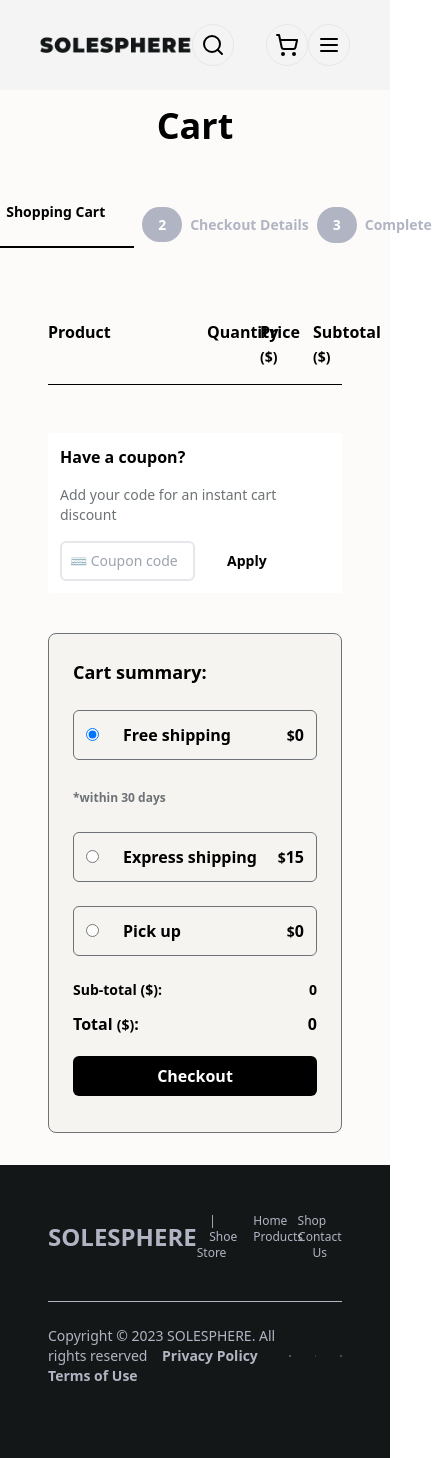
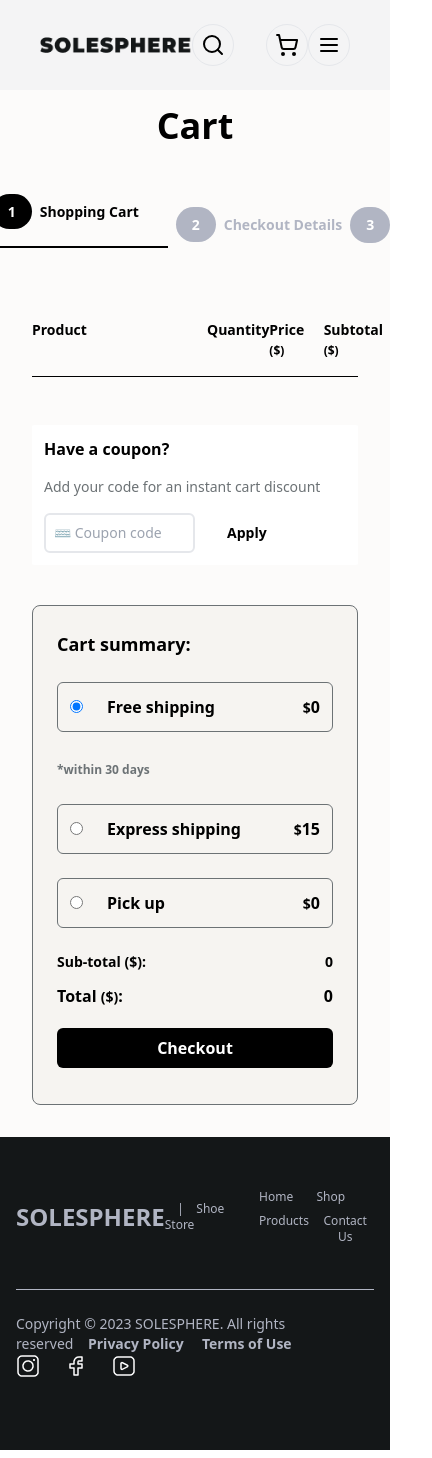
Before and after one commit to Pamode-Ukwe/footwear-shop, a React (Vite) app: page /cart in a window 390 px wide. Shown: the whole page, 432 px wide, since content can reach past the window. Built offline with nearby package versions, Linux system fonts and the light colour scheme.

Commit message:
Final touches

```diff
--- a/src/components/Footer.tsx
+++ b/src/components/Footer.tsx
@@ -6,10 +6,10 @@ import { useMovement } from '../store'
 
 const Footer = () => {
   const autoScroll = useMovement((state) => state.autoScroll)
-  const hoverStyle = 'hover:text-discount-offer hover:font-semibold'
+  const hoverStyle = 'hover:text-discount-offer hover:font-semibold py-1'
   return (
     <section id='footer' className="bg-main-black text-main-grey">
-        <div className="p-12">
+        <div className="sm:p-12 py-12 px-4">
             <div>
               <div className="flex sm:justify-between sm:gap-0 gap-4 items-center">
                 <p className="flex text-xs font-extralight items-center"><a href='/' className="text-2xl font-bold">SOLESPHERE
@@ -23,7 +23,7 @@ const Footer = () => {
               </div>
             </div>
             <p className='w-full border-b-[0.1rem] mt-10 border-main-grey'></p>
-            <div className="flex justify-between items-center py-6">
+            <div className="sm:flex grid justify-between items-center py-6">
               <p className="text-sm font-semibold"><span className="text-sm font-thin">Copyright © 2023 SOLESPHERE. All rights reserved&nbsp;&nbsp;&nbsp;&nbsp;
                 </span>Privacy Policy&nbsp;&nbsp;&nbsp;&nbsp; Terms of Use</p>
               <ul className="flex gap-6 items-center">
--- a/src/components/body/Home.tsx
+++ b/src/components/body/Home.tsx
@@ -5,7 +5,7 @@ import pattern from '../body/bodyAssets/hero_bg_pattern.png'
 import { Link } from 'react-router-dom'
 // Amount sets how far you scroll before seeing the effects
 const Home = () => {
-  const sideBarStyle = 'hover:text-hero-bg hover:font-semibold mb-8'
+  const sideBarStyle = 'hover:text-hero-bg hover:font-semibold mb-8 px-2'
   const sideBar = useGeneralStore((state) => state.sideBar)
   const autoScroll = useMovement((state) => state.autoScroll)
   return (
--- a/src/components/cart/CartContent.tsx
+++ b/src/components/cart/CartContent.tsx
@@ -41,7 +41,7 @@ const CartContent = () => {
         <div>
           <p className={`${page === 'thirdPage' ? "font-semibold text-sucess-green flex sm:text-md text-sm items-center" : "font-semibold text-main-grey flex sm:text-md text-sm items-center"}`}>
             <span className={`${page === 'thirdPage' ? "bg-sucess-green text-white py-2 px-4 rounded-full mr-2" : "bg-main-grey text-white py-2 px-4 rounded-full mr-2"}`}>3</span>
-            <span className="flex gap-2"><span className="hidden md:flex">Order </span> Complete</span></p>
+            <span><span className="hidden md:flex">Order Complete</span></span></p>
         </div>
       </div>
       {page === 'firstPage' && <Items/>}
--- a/src/components/cart/CheckoutForm.tsx
+++ b/src/components/cart/CheckoutForm.tsx
@@ -66,11 +66,11 @@ const CheckoutForm = ({register, errors}: any) => {
             <div className="grid grid-cols-2 gap-6">
               <div className="grid">
                 <p className="text-xs my-1">Expiration Date</p>
-                <input title="🚫" type='month' placeholder="MM/YY" className="text-sm p-2 border border-form-border-gray rounded-md my-1" disabled/>
+                <input title="🚫" type='month' placeholder="MM/YY" className="text-sm p-2 border border-form-border-gray rounded-md my-1 md:w-full w-1/2" disabled/>
               </div>
               <div className="grid">
                 <p className="text-xs my-1">CVC</p>
-                <input title="🚫" type='number' placeholder="CVC code" className="text-sm p-2 border border-form-border-gray rounded-md my-1 md:w-full w-[98%]" disabled/>
+                <input title="🚫" type='number' placeholder="CVC code" className="text-sm p-2 border border-form-border-gray rounded-md my-1 md:w-full w-1/2" disabled/>
               </div>
               <span className="flex gap-3"><input type="checkbox" disabled/> <p className="text-sm">Use a different credit card</p></span>
             </div>
--- a/src/components/cart/Items.tsx
+++ b/src/components/cart/Items.tsx
@@ -31,17 +31,17 @@ const Items = () => {
   }
 
   return (
-    <section className="px-12 py-8 grid md:grid-cols-2 gap-10 bg-hero-bg/5">
+    <section className="px-8 py-8 grid md:grid-cols-2 gap-10 bg-hero-bg/5">
       {/* Products */}
       <motion.div  initial='hidden' whileInView='visible' viewport={{once: true, amount: 0.2}} transition={{duration: 0.3, ease:'easeInOut'}}
               variants={{hidden: {opacity: 0, x:-50}, visible: {opacity: 1, x:0}}}>
         {/* Titles */}
         <div>
-          <div className="grid grid-cols-6 md:gap-0 gap-6">
+          <div className="grid grid-cols-6 md:gap-0 gap-6 sm:text-md text-sm">
             <p className="col-span-3 font-semibold">Product</p>
             <p className="font-semibold">Quantity</p>
-            <p className="font-semibold">Price <span className='text-sm'>($)</span></p>
-            <p className="font-semibold">Subtotal <span className='text-sm'>($)</span></p>
+            <p className="font-semibold px-1">Price <span className='text-xs'>($)</span></p>
+            <p className="font-semibold">Subtotal <span className='text-xs'>($)</span></p>
           </div>
           <div className="border-b-[1px] border-black mt-4 mb-12"></div>
         </div>
--- a/src/components/cart/MappedItems.tsx
+++ b/src/components/cart/MappedItems.tsx
@@ -27,7 +27,7 @@ const MappedItems = ({id, name, image, brand, price, quantity, subTotal, increas
               <button onClick={() => remove(id)} className='text-sm text-form-border-gray font-semibold hover:text-red-500/60'>X Remove</button>
           </div>
         </div>
-        <div className='my-auto border border-main-grey text-center py-1 rounded-md flex justify-center'>
+        <div className='my-auto border border-transparent sm:border-main-grey text-center py-1 rounded-md flex justify-center'>
           <button className="cursor-pointer" onClick={() => decrease(id)}>-</button><span className='sm:mx-3 mx-1'>{quantity}</span>
           <button className="cursor-pointer" onClick={() => increase(id)}>+</button>
         </div>
--- a/src/components/cart/Sucessful.tsx
+++ b/src/components/cart/Sucessful.tsx
@@ -4,7 +4,7 @@ const Sucessful = () => {
   return (
     <div>
       <div className="text-3xl text-green-600 font-bold text-center p-24 bg-hero-bg/5">Sucessful! ✔</div>
-      <div>This demo site is hosted on a free server. Click the Logo to run through again</div>
+      <div className="xs:text-md text-sm xs:font-normal font-thin px-16 pb-32 xs:p-0">This demo site is hosted on a free server. Click the logo to run through again</div>
     </div>
   )
 }
```
